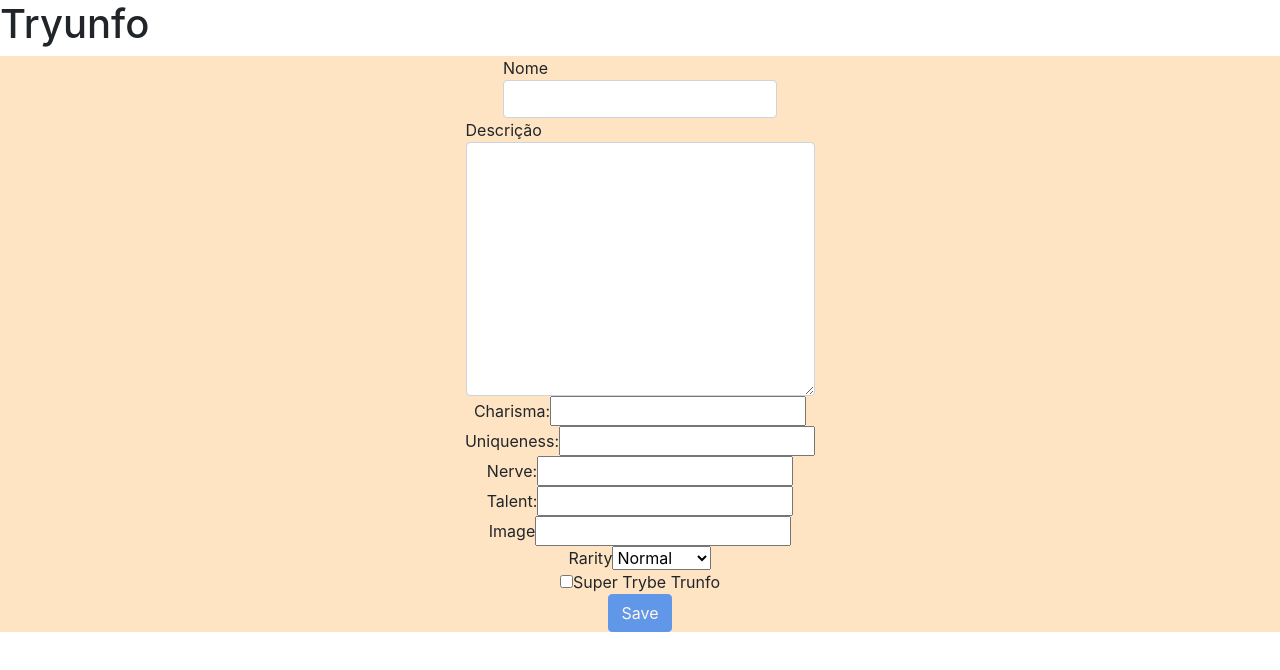
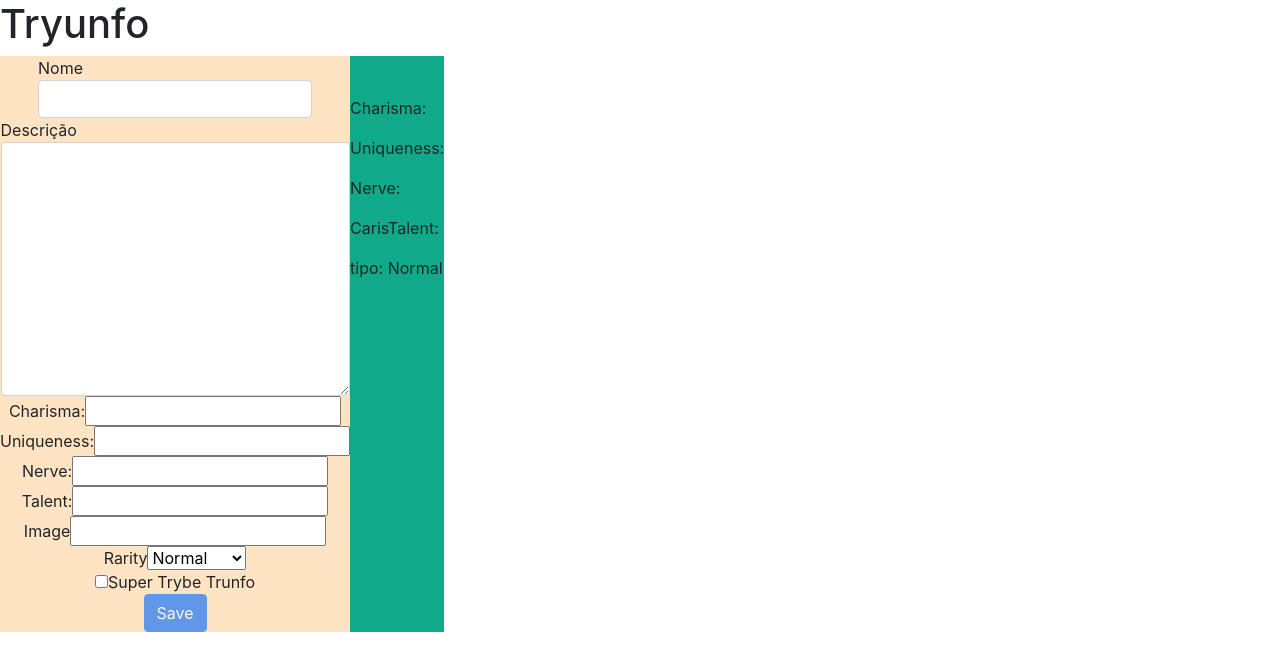
Before and after one commit to Leandro-Hespanhol/Super-trunfo-drag, a React (Create React App) app: page / in a window 1280 px wide. Shown: the top 670 px of the page. Built offline with nearby package versions, Linux system fonts and the light colour scheme.

Commit message:
requirement 3, in need of some css beauty

```diff
--- a/src/App.js
+++ b/src/App.js
@@ -1,5 +1,7 @@
 import React from 'react';
 import Form from './components/Form';
+import Card from './components/Card';
+import './index.css';
 
 class App extends React.Component {
   constructor() {
@@ -73,6 +75,7 @@ class App extends React.Component {
     return (
       <div>
         <h1>Tryunfo</h1>
+        <div className="main-div">
           <Form
             cardName={ cardName }
             cardDescription={ cardDescription }
@@ -88,6 +91,19 @@ class App extends React.Component {
             isSaveButtonDisabled={ isSaveButtonDisable }
             onSaveButtonClick={ onSaveButtonClick }
           />
+          <Card
+            cardName={ cardName }
+            cardDescription={ cardDescription }
+            cardAttr1={ cardAttr1 }
+            cardAttr2={ cardAttr2 }
+            cardAttr3={ cardAttr3 }
+            cardAttr4={ cardAttr4 }
+            cardImage={ cardImage }
+            cardRare={ cardRare }
+            hasTrunfo={ hasTrunfo }
+            cardTrunfo={ cardTrunfo }
+          />
+        </div>
       </div>
     );
   }
--- /dev/null
+++ b/src/components/Card.css
@@ -0,0 +1,3 @@
+.main-card-div {
+  background-color: rgb(16, 170, 139);
+}
--- /dev/null
+++ b/src/components/Card.jsx
@@ -0,0 +1,35 @@
+import React, { Component } from 'react';
+import './Card.css';
+
+class Card extends Component {
+  render() {
+    const {
+      cardName,
+      cardImage,
+      cardDescription,
+      cardAttr1,
+      cardAttr2,
+      cardAttr3,
+      cardAttr4,
+      cardRare,
+      cardTrunfo,
+    } = this.props;
+    return (
+      <div className="main-card-div">
+        {cardTrunfo ? <h2 data-testid="trunfo-card">Super Trunfo</h2> : ''}
+        <h3 data-testid="name-card">{cardName}</h3>
+        <img data-testid="image-card" src={ cardImage } alt={ cardName } />
+        <h4 data-testid="description-card">{ cardDescription }</h4>
+        <p data-testid="attr1-card">
+          {`Charisma: ${cardAttr1}`}
+        </p>
+        <p data-testid="attr2-card">{ `Uniqueness: ${cardAttr2}` }</p>
+        <p data-testid="attr3-card">{ `Nerve: ${cardAttr3}` }</p>
+        <p data-testid="attr4-card">{ `CarisTalent: ${cardAttr4}` }</p>
+        <footer data-testid="rare-card">{ `tipo: ${cardRare}` }</footer>
+      </div>
+    );
+  }
+}
+
+export default Card;
--- a/src/components/Form.css
+++ b/src/components/Form.css
@@ -1,4 +1,4 @@
-main {
+.form-div {
   background-color: bisque;
   display: flex;
   flex-direction: column;
--- a/src/components/Form.jsx
+++ b/src/components/Form.jsx
@@ -19,7 +19,7 @@ class Form extends Component {
       onSaveButtonClick,
     } = this.props;
     return (
-      <main className="main-div">
+      <div className="form-div">
         <label htmlFor="nome-da-carta">
           {' '}
           Nome
@@ -147,7 +147,7 @@ class Form extends Component {
             Save
           </button>
         </div>
-      </main>
+      </div>
     );
   }
 }
--- a/src/index.css
+++ b/src/index.css
@@ -11,3 +11,7 @@ code {
   font-family: source-code-pro, Menlo, Monaco, Consolas, 'Courier New',
     monospace;
 }
+
+.main-div {
+  display: flex;
+}
```
Lines whose indentation alone changed are shown as unchanged.
